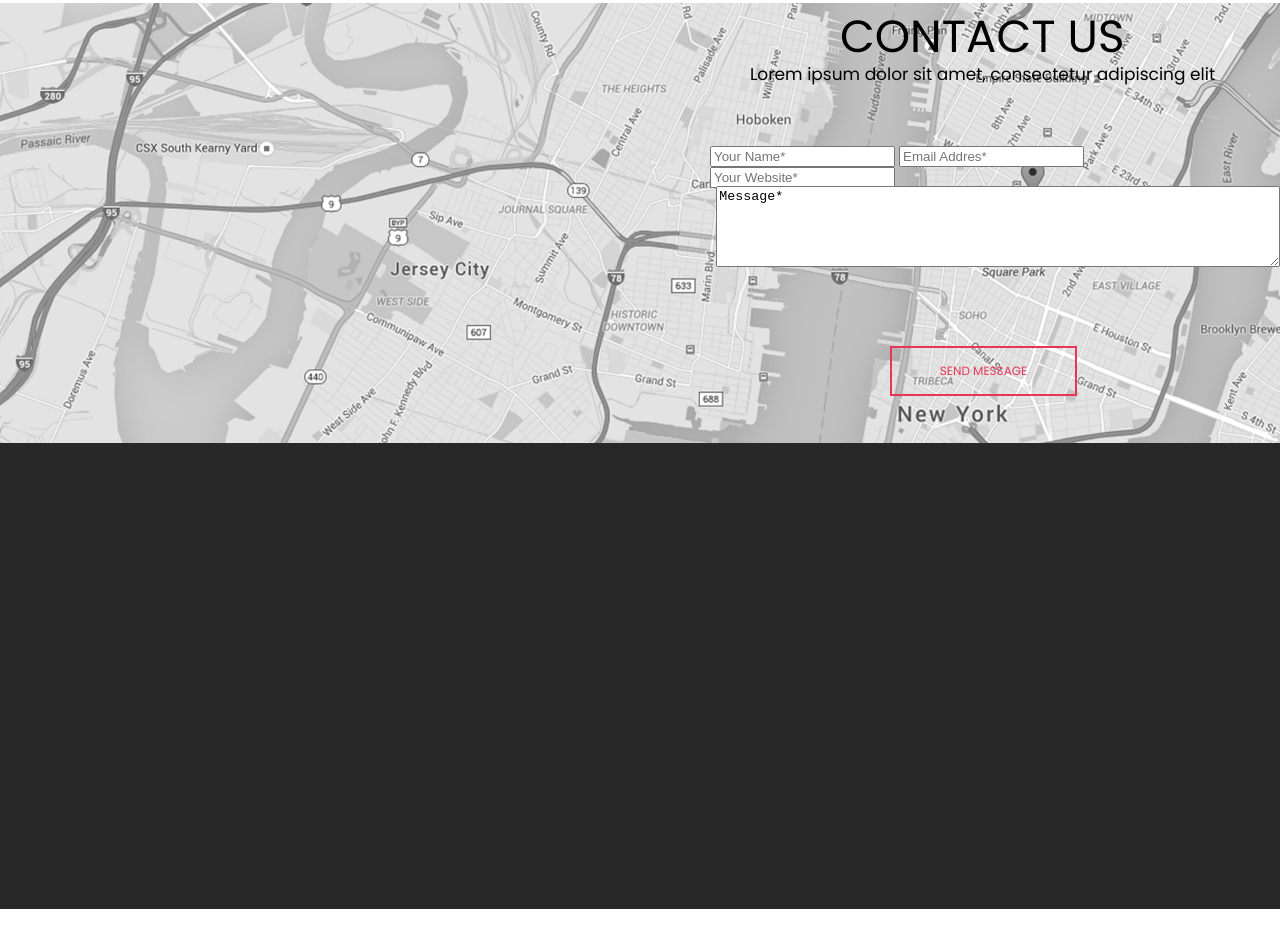
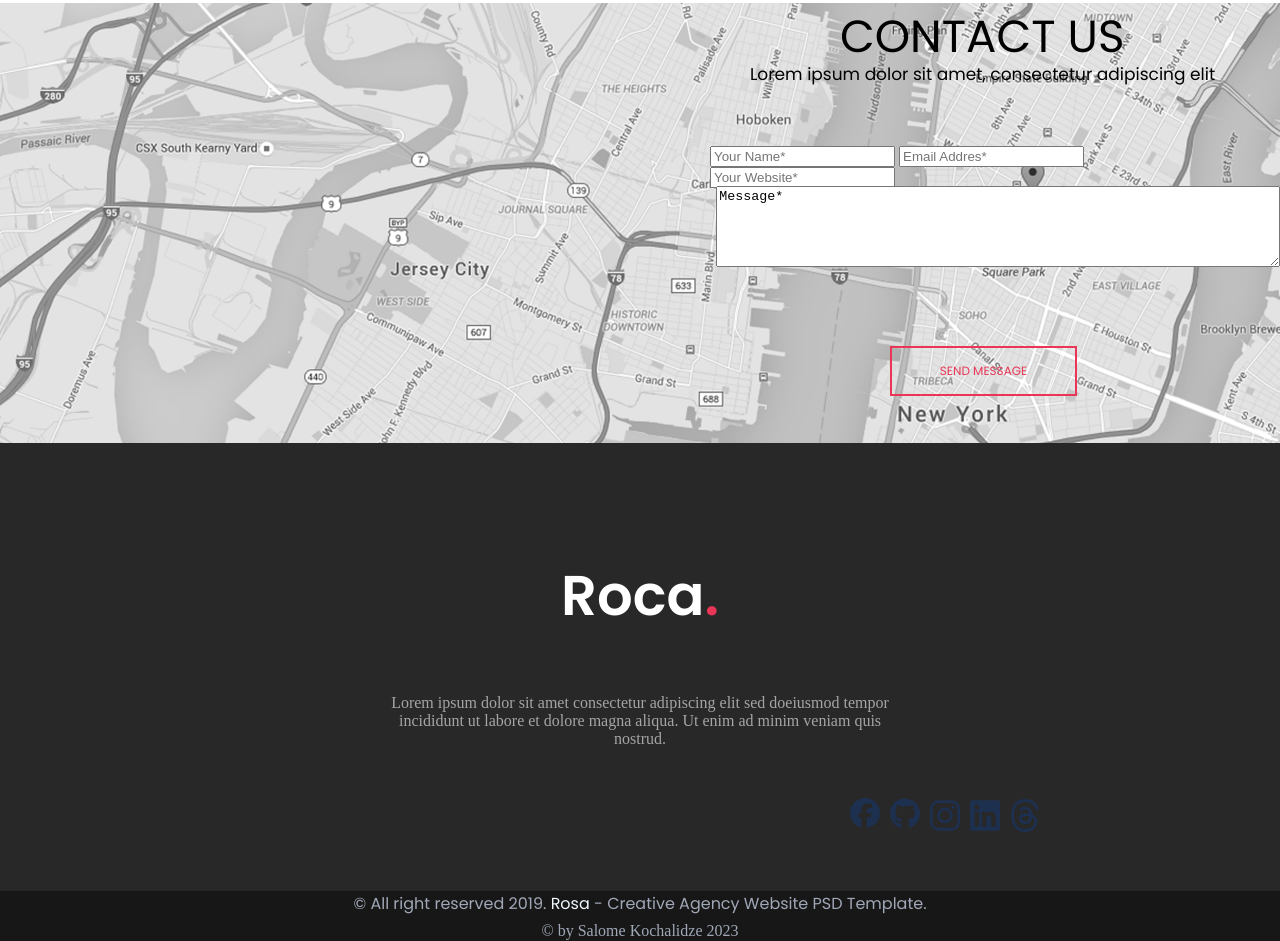
Before and after one commit to salomeko/Resume-Template-final-exam, a plain HTML site: page index.html in a window 1280 px wide. Shown: the part 7864-8805 px from the top of the page. Before the commit the page ends 8773 px from the top, so only its background shows below. Drawn offline with Linux system fonts and the light colour scheme.

Commit message:
done without js

```diff
--- a/index.html
+++ b/index.html
@@ -296,8 +296,27 @@
 <button class="footer-button reg">SEND MESSAGE</button>
 <div class="footers-div">
     <p class="roca-2 poppins-bold">Roca<span style="color: #E93656;">.</span></p>
-
+    <p class="footers-last-p">Lorem ipsum dolor sit amet consectetur adipiscing elit sed doeiusmod tempor <br> incididunt ut labore et dolore magna aliqua. Ut enim ad minim veniam quis <br> nostrud.</p>
+    <div class="footers-flex"><a href="https://www.facebook.com/profile.php?id=100008714796840&locale=ka_GE">
+        <img src="icon-img/facebook.svg" alt="">
+    </a>
+    <a href="https://github.com/salomeko">
+        <img src="icon-img/github.svg" alt="">
+    </a>
+    <a href="https://www.instagram.com/sally__9003/">
+        <img src="icon-img/instagram.svg" alt="">
+    </a>
+    <a href="https://www.linkedin.com/in/slone-malfoy-22a81722b/">
+        <img src="icon-img/linkedin.svg" alt="">
+    </a>
+    <a href="https://www.threads.net/@sally__9003">
+        <img src="icon-img/threads.svg" alt="">
+    </a></div>
 </div>
+<div class="footers-last-div">
+        <p class="reg">© All right reserved 2019. <span style="color: aliceblue;">Rosa</span>  - Creative Agency Website PSD Template.</p>
+        <p class="by-me">© by Salome Kochalidze 2023</p>
+    </div>
 </footer>
 <script>
 
--- a/style.css
+++ b/style.css
@@ -581,8 +581,48 @@ footer {
 }
 .footers-div{
     width: 100%;
-    height: 490px;
+    height: 450px;
     background-color: #282828;
-    margin-top: -44px;
+    margin-top: -60px;
     color: white;
 }
+.roca-2{
+    font-size: 56px;
+    color: white;
+    text-align: center;
+    padding-top: 110px;
+}
+.footers-last-p{
+    text-align: center;
+    color: #A5A5A5;
+}
+.footers-div img {
+    width: 30px;
+}
+.footers-flex{
+    display: flex;
+    flex-direction: row;
+    gap: 10px;
+    margin-left: 850px;
+    margin-top: 50px;
+}
+.footers-div img:hover{
+   background:linear-gradient(45deg, white, lightskyblue);
+   width: 40px;
+   margin-top: -5px;
+   transition-duration: 0.9s;
+}
+.footers-last-div{
+    width: 100%;
+    background-color: #171717;
+    height: 50px;
+    margin-top: -18px;
+}
+.footers-last-div p{
+    color: #A0A8B7;
+    text-align: center;
+
+}
+.by-me{
+    margin-top: -10px;
+}
```
